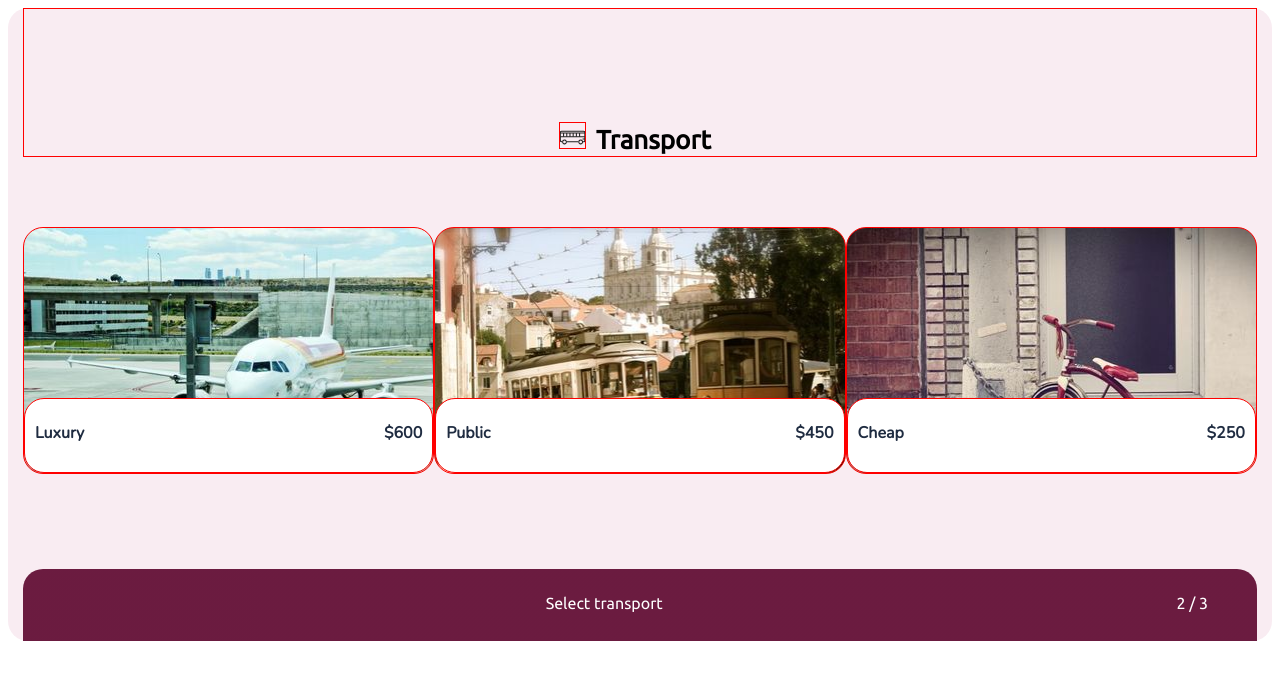
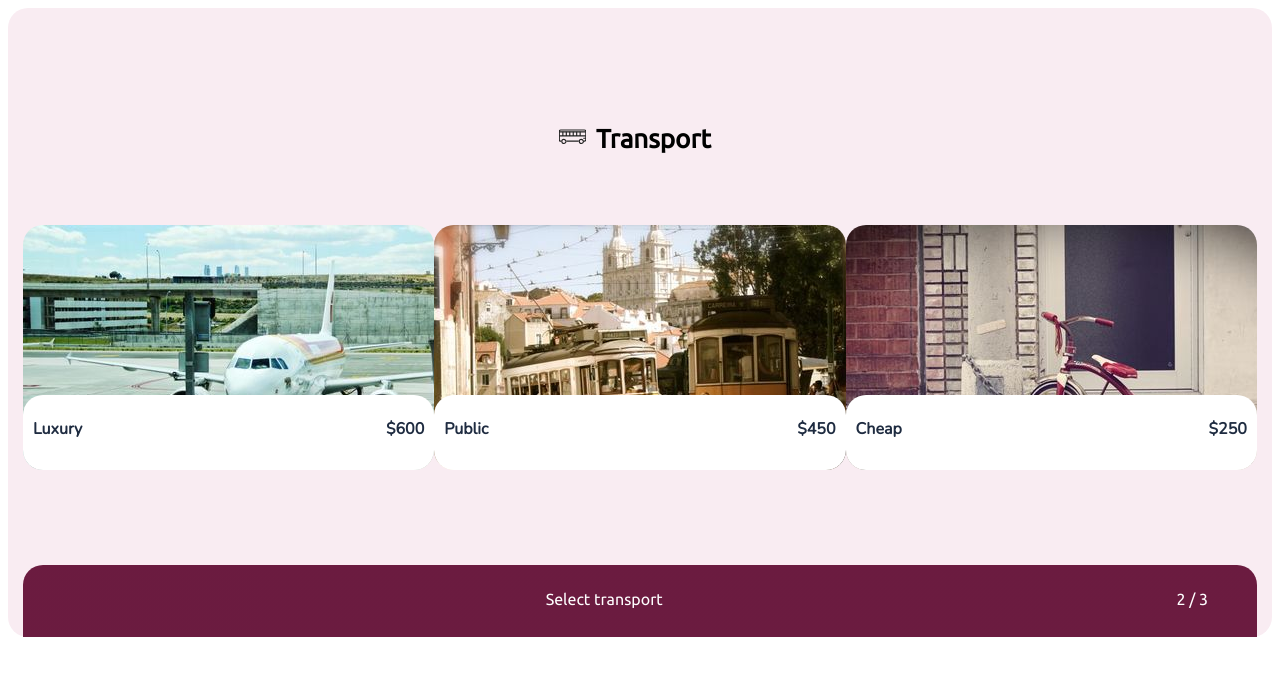
Before and after one commit to jadilovic/vacationBooking, a React (Create React App) app: page /transport in a window 1280 px wide. Shown: the top 680 px of the page. Built offline with nearby package versions, Linux system fonts and the light colour scheme.

Commit message:
pending final css adjustments

```diff
--- a/src/components/Card.js
+++ b/src/components/Card.js
@@ -1,6 +1,26 @@
-import React from 'react';
+import React, { useRef } from 'react';
+import checkSvg from '../svg/check.svg';
 
-const Card = ({ data, handleSelection, selectionColor, checkSvg }) => {
+const Card = ({ data, setData, selection, selectionColor }) => {
+	const prevIndex = useRef(-1);
+
+	const handleSelection = (e) => {
+		e.preventDefault();
+		const index = e.target.id;
+		if (index === prevIndex.current) {
+			data.forEach((item) => (item.selected = false));
+			localStorage.removeItem(selection);
+			prevIndex.current = -1;
+			setData([...data]);
+		} else {
+			prevIndex.current = index;
+			data.forEach((item) => (item.selected = false));
+			data[index] = { ...data[index], selected: true };
+			localStorage.setItem(selection, JSON.stringify(data[index]));
+			setData([...data]);
+		}
+	};
+
 	return (
 		<div className="row" style={{ marginTop: 70 }}>
 			{data.map((item, index) => {
--- a/src/pages/Accommodation.js
+++ b/src/pages/Accommodation.js
@@ -1,8 +1,7 @@
-import React, { useEffect, useState, useRef } from 'react';
+import React, { useEffect, useState } from 'react';
 import { Link, useNavigate } from 'react-router-dom';
 import '../styles/accommodation.css';
 import accomm from '../svg/accommodations.svg';
-import checkSvg from '../svg/check.svg';
 import accommodations from '../data/accommodations';
 import Card from '../components/Card';
 
@@ -11,7 +10,6 @@ const Accommodation = () => {
 	const [data, setData] = useState([]);
 	const [selectedAccommodation, setSelectedAccommodation] = useState(false);
 	const [edit, setEdit] = useState(false);
-	const prevIndex = useRef(-1);
 
 	useEffect(() => {
 		const prevSelected = JSON.parse(localStorage.getItem('accommodation'));
@@ -35,29 +33,12 @@ const Accommodation = () => {
 			accommodations.forEach((item) => (item.selected = false));
 		}
 		setData(accommodations);
-	}, []);
+	}, []); // eslint-disable-line react-hooks/exhaustive-deps
 
 	useEffect(() => {
 		const selected = data.some((item) => item.selected === true);
 		setSelectedAccommodation(selected);
 	}, [data]);
-
-	const handleSelection = (e) => {
-		e.preventDefault();
-		const index = e.target.id;
-		if (index === prevIndex.current) {
-			data.forEach((item) => (item.selected = false));
-			localStorage.removeItem('accommodation');
-			prevIndex.current = -1;
-			setData([...data]);
-		} else {
-			prevIndex.current = index;
-			data.forEach((item) => (item.selected = false));
-			data[index] = { ...data[index], selected: true };
-			localStorage.setItem('accommodation', JSON.stringify(data[index]));
-			setData([...data]);
-		}
-	};
 
 	return (
 		<div
@@ -74,52 +55,10 @@ const Accommodation = () => {
 			</div>
 			<Card
 				data={data}
-				handleSelection={handleSelection}
+				setData={setData}
+				selection="accommodation"
 				selectionColor="#5181FC"
-				checkSvg={checkSvg}
 			/>
-			{/* <div className="row" style={{ marginTop: 70 }}>
-				{data.map((accomm, index) => {
-					return (
-						<div
-							onClick={handleSelection}
-							id={index}
-							key={accomm.name}
-							className={`card col-4 col-s-6 ${
-								accomm.selected ? accomm.photo + 'Dark' : accomm.photo
-							}`}
-						>
-							{accomm.selected && (
-								<div style={{ background: '#5181FC' }} className="circle">
-									<div className="check">
-										<img alt="check" src={checkSvg} />
-									</div>
-								</div>
-							)}
-							<div id={index} className="infoButton">
-								<span
-									style={{
-										float: 'left',
-										color: `${accomm.selected ? '#5181FC' : ''}`,
-									}}
-									className="font-nunito"
-								>
-									{accomm.name}
-								</span>
-								<span
-									style={{
-										float: 'right',
-										color: `${accomm.selected ? '#5181FC' : ''}`,
-									}}
-									className="font-nunito"
-								>
-									{`$${accomm.cost}`}
-								</span>
-							</div>
-						</div>
-					);
-				})}
-			</div> */}
 			<Link
 				className={`${selectedAccommodation ? '' : 'disabled-link'}`}
 				style={{ textDecoration: 'none' }}
--- a/src/pages/Food.js
+++ b/src/pages/Food.js
@@ -1,8 +1,8 @@
-import React, { useEffect, useState, useRef } from 'react';
+import React, { useEffect, useState } from 'react';
 import { Link, useNavigate } from 'react-router-dom';
 import '../styles/food.css';
 import foodSvg from '../svg/food.svg';
-import checkSvg from '../svg/check.svg';
+import Card from '../components/Card';
 import foods from '../data/foods';
 
 const Food = () => {
@@ -10,7 +10,6 @@ const Food = () => {
 	const [data, setData] = useState([]);
 	const [selectedFood, setSelectedFood] = useState(false);
 	const [edit, setEdit] = useState(false);
-	const prevIndex = useRef(-1);
 
 	useEffect(() => {
 		const prevSelected = JSON.parse(localStorage.getItem('food'));
@@ -34,29 +33,12 @@ const Food = () => {
 			foods.forEach((item) => (item.selected = false));
 		}
 		setData(foods);
-	}, []);
+	}, []); // eslint-disable-line react-hooks/exhaustive-deps
 
 	useEffect(() => {
 		const selected = data.some((item) => item.selected === true);
 		setSelectedFood(selected);
 	}, [data]);
-
-	const handleSelection = (e) => {
-		e.preventDefault();
-		const index = e.target.id;
-		if (index === prevIndex.current) {
-			data.forEach((item) => (item.selected = false));
-			localStorage.removeItem('food');
-			prevIndex.current = -1;
-			setData([...data]);
-		} else {
-			prevIndex.current = index;
-			data.forEach((item) => (item.selected = false));
-			data[index] = { ...data[index], selected: true };
-			localStorage.setItem('food', JSON.stringify(data[index]));
-			setData([...data]);
-		}
-	};
 
 	return (
 		<div
@@ -74,48 +56,12 @@ const Food = () => {
 					Food
 				</span>
 			</div>
-			<div className="row" style={{ marginTop: 70 }}>
-				{data.map((food, index) => {
-					return (
-						<div
-							onClick={handleSelection}
-							id={index}
-							key={food.name}
-							className={`card col-4 col-s-6 ${
-								food.selected ? food.photo + 'Dark' : food.photo
-							}`}
-						>
-							{food.selected && (
-								<div style={{ background: '#61AB04' }} className="circle">
-									<div className="check">
-										<img alt="check" src={checkSvg} />
-									</div>
-								</div>
-							)}
-							<div id={index} className="infoButton">
-								<span
-									style={{
-										float: 'left',
-										color: `${food.selected ? '#61AB04' : ''}`,
-									}}
-									className="font-nunito"
-								>
-									{food.name}
-								</span>
-								<span
-									style={{
-										float: 'right',
-										color: `${food.selected ? '#61AB04' : ''}`,
-									}}
-									className="font-nunito"
-								>
-									{`$${food.cost}`}
-								</span>
-							</div>
-						</div>
-					);
-				})}
-			</div>
+			<Card
+				data={data}
+				setData={setData}
+				selection="food"
+				selectionColor="#61AB04"
+			/>
 			<Link
 				className={`${selectedFood ? '' : 'disabled-link'}`}
 				style={{ textDecoration: 'none' }}
--- a/src/pages/Summary.js
+++ b/src/pages/Summary.js
@@ -52,7 +52,7 @@ const Summary = () => {
 	useEffect(() => {
 		localStorage.removeItem('edit');
 		createSummary();
-	}, []);
+	}, []); // eslint-disable-line react-hooks/exhaustive-deps
 
 	const handleClearStartOver = (e) => {
 		e.preventDefault();
--- a/src/pages/Transport.js
+++ b/src/pages/Transport.js
@@ -1,16 +1,15 @@
-import React, { useEffect, useState, useRef } from 'react';
+import React, { useEffect, useState } from 'react';
 import { Link, useNavigate } from 'react-router-dom';
 import '../styles/transport.css';
 import transportSvg from '../svg/transport.svg';
-import checkSvg from '../svg/check.svg';
 import transports from '../data/transports';
+import Card from '../components/Card';
 
 const Transport = () => {
 	const navigate = useNavigate();
 	const [data, setData] = useState([]);
 	const [selectedTransport, setselectedTransport] = useState(false);
 	const [edit, setEdit] = useState(false);
-	const prevIndex = useRef(-1);
 
 	useEffect(() => {
 		const prevSelected = JSON.parse(localStorage.getItem('transport'));
@@ -34,29 +33,12 @@ const Transport = () => {
 			transports.forEach((item) => (item.selected = false));
 		}
 		setData(transports);
-	}, []);
+	}, []); // eslint-disable-line react-hooks/exhaustive-deps
 
 	useEffect(() => {
 		const selected = data.some((item) => item.selected === true);
 		setselectedTransport(selected);
 	}, [data]);
-
-	const handleSelection = (e) => {
-		e.preventDefault();
-		const index = e.target.id;
-		if (index === prevIndex.current) {
-			data.forEach((item) => (item.selected = false));
-			localStorage.removeItem('transport');
-			prevIndex.current = -1;
-			setData([...data]);
-		} else {
-			prevIndex.current = index;
-			data.forEach((item) => (item.selected = false));
-			data[index] = { ...data[index], selected: true };
-			localStorage.setItem('transport', JSON.stringify(data[index]));
-			setData([...data]);
-		}
-	};
 
 	return (
 		<div
@@ -71,48 +53,12 @@ const Transport = () => {
 					Transport
 				</span>
 			</div>
-			<div className="row" style={{ marginTop: 70 }}>
-				{data.map((transport, index) => {
-					return (
-						<div
-							onClick={handleSelection}
-							id={index}
-							key={transport.name}
-							className={`card col-4 col-s-6 ${
-								transport.selected ? transport.photo + 'Dark' : transport.photo
-							}`}
-						>
-							{transport.selected && (
-								<div style={{ background: '#D73780' }} className="circle">
-									<div className="check">
-										<img alt="check" src={checkSvg} />
-									</div>
-								</div>
-							)}
-							<div id={index} className="infoButton">
-								<span
-									style={{
-										float: 'left',
-										color: `${transport.selected ? '#D73780' : ''}`,
-									}}
-									className="font-nunito"
-								>
-									{transport.name}
-								</span>
-								<span
-									style={{
-										float: 'right',
-										color: `${transport.selected ? '#D73780' : ''}`,
-									}}
-									className="font-nunito"
-								>
-									{`$${transport.cost}`}
-								</span>
-							</div>
-						</div>
-					);
-				})}
-			</div>
+			<Card
+				data={data}
+				setData={setData}
+				selection="transport"
+				selectionColor="#D73780"
+			/>
 			<Link
 				className={`${selectedTransport ? '' : 'disabled-link'}`}
 				style={{ textDecoration: 'none' }}
--- a/src/pages/Welcome.js
+++ b/src/pages/Welcome.js
@@ -13,7 +13,7 @@ const Welcome = () => {
 			localStorage.removeItem('transport');
 			localStorage.removeItem('food');
 		}
-	}, []);
+	}, []); // eslint-disable-line react-hooks/exhaustive-deps
 
 	return (
 		<div
--- a/src/styles/accommodation.css
+++ b/src/styles/accommodation.css
@@ -1,7 +1,3 @@
-* {
-	box-sizing: border-box;
-}
-
 .font-nunito {
 	font-family: 'Nunito', sans-serif;
 	font-weight: 700;
@@ -11,7 +7,7 @@
 }
 
 .svgIcon {
-	border: 1px solid red;
+	/* border: 1px solid red; */
 	position: relative;
 	height: 22px;
 	margin-right: 12px;
@@ -47,28 +43,19 @@
 .card {
 	position: relative;
 	cursor: pointer;
-	border: 1px solid red;
-	/* height: 250px; */
 	border-radius: 20px;
 	margin-bottom: 35px;
-	/* margin-left: 15px;
-	margin-right: 15px; */
 	font-size: 16px;
-	/* line-height: 160%;
-	font-feature-settings: 'pnum' on, 'lnum' on; */
 	color: #1f2c41;
 }
 
 .circle {
 	position: absolute;
-	/* margin-left: 38%;
-	margin-top: 13%; */
 	width: 57px;
 	height: 57px;
 	top: 35%;
 	left: 50%;
-	margin: -25px 0 0 -25px; /* Apply negative top and left margins to truly center the element */
-	/* background: #5181fc; */
+	margin: -25px 0 0 -25px;
 	border-radius: 100px;
 }
 
@@ -78,7 +65,6 @@
 	right: 20.83%;
 	top: 20.17%;
 	bottom: 29.17%;
-	/* border: 2px solid #ffffff; */
 	color: #ffffff;
 }
 
@@ -88,7 +74,6 @@
 	font-size: 16px;
 	background: #ffffff;
 	border-radius: 20px;
-	border: 1px solid red;
 }
 
 .footer-accomm-color {
--- a/src/styles/app.css
+++ b/src/styles/app.css
@@ -15,17 +15,11 @@
 }
 
 [class*='col-'] {
+	width: 100%;
 	float: left;
-	/* padding: 15px; */
-}
-
-/* For mobile phones: */
-[class*='col-'] {
-	width: 100%;
 }
 
 @media only screen and (min-width: 700px) {
-	/* For tablets: */
 	.selection-list {
 		margin-top: 70px;
 	}
@@ -67,7 +61,6 @@
 	}
 }
 @media only screen and (min-width: 900px) {
-	/* For desktop: */
 	.col-1 {
 		width: 8.33%;
 	}
--- a/src/styles/food.css
+++ b/src/styles/food.css
@@ -1,9 +1,4 @@
-* {
-	box-sizing: border-box;
-}
-
 .svgFood {
-	border: 1px solid red;
 	height: 22px;
 }
 
--- a/src/styles/summary.css
+++ b/src/styles/summary.css
@@ -1,13 +1,7 @@
-* {
-	box-sizing: border-box;
-}
-
 .header-summary {
 	text-align: center;
-	border: 1px solid red;
 	padding-top: 100px;
 	font-size: 38px;
-	line-height: 120%;
 	color: #000000;
 }
 
@@ -18,9 +12,7 @@
 	transform: translate(-50%, -50%);
 	height: 27px;
 	text-align: center;
-	border: 1px solid red;
 	font-size: 19px;
-	line-height: 120%;
 	color: #000000;
 	background: #ffffff;
 	border-radius: 10px;
@@ -29,15 +21,9 @@
 
 .card-pie-chart {
 	cursor: pointer;
-	border: 1px solid red;
 	height: 160px;
 	border-radius: 20px;
 	margin-top: 70px;
-	/* margin-left: 15px;
-	margin-right: 15px; */
-	font-size: 16px;
-	line-height: 160%;
-	font-feature-settings: 'pnum' on, 'lnum' on;
 	color: #000000;
 	background-color: #ffffff;
 }
@@ -95,15 +81,10 @@
 }
 
 .selection-list {
-	border: 1px solid red;
-	height: 350px;
+	height: 325px;
 	border-radius: 20px;
 	margin-top: 35px;
-	/* margin-left: 15px;
-	margin-right: 15px; */
 	font-size: 16px;
-	line-height: 160%;
-	font-feature-settings: 'pnum' on, 'lnum' on;
 	color: #000000;
 	background-color: #ffffff;
 }
@@ -117,7 +98,6 @@ details {
 	font-style: normal;
 	font-weight: 700;
 	font-size: 20px;
-	line-height: 120%;
 	color: #000000;
 }
 
--- a/src/styles/transport.css
+++ b/src/styles/transport.css
@@ -1,9 +1,4 @@
-* {
-	box-sizing: border-box;
-}
-
 .svgTransport {
-	border: 1px solid red;
 	position: relative;
 	width: 27px;
 }
--- a/src/styles/welcome.css
+++ b/src/styles/welcome.css
@@ -1,7 +1,3 @@
-* {
-	box-sizing: border-box;
-}
-
 .font-link {
 	font-family: 'Ubuntu', sans-serif;
 }
@@ -12,7 +8,6 @@ b {
 
 .header {
 	text-align: center;
-	border: 1px solid red;
 	padding-top: 113px;
 	font-size: 26px;
 	line-height: 120%;
@@ -20,7 +15,6 @@ b {
 }
 
 .description {
-	border: 1px solid red;
 	margin-top: 70px;
 	margin-left: 35px;
 	margin-right: 35px;
@@ -41,11 +35,8 @@ b {
 	padding: 9px;
 	font-size: 16px;
 	margin-top: 60px;
-	/* margin-left: 15px;
-	margin-right: 15px; */
 	background: #111111;
 	border-radius: 20px 20px 0px 0px;
 	text-align: center;
 	color: white;
-	/* border: 1px solid red; */
 }
```
